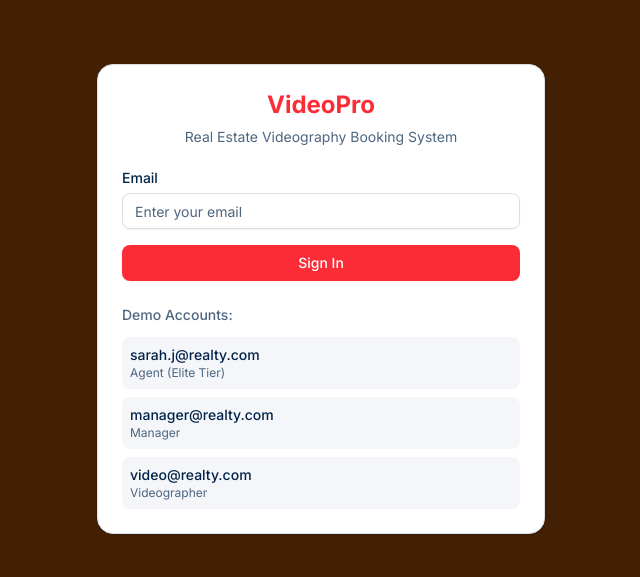
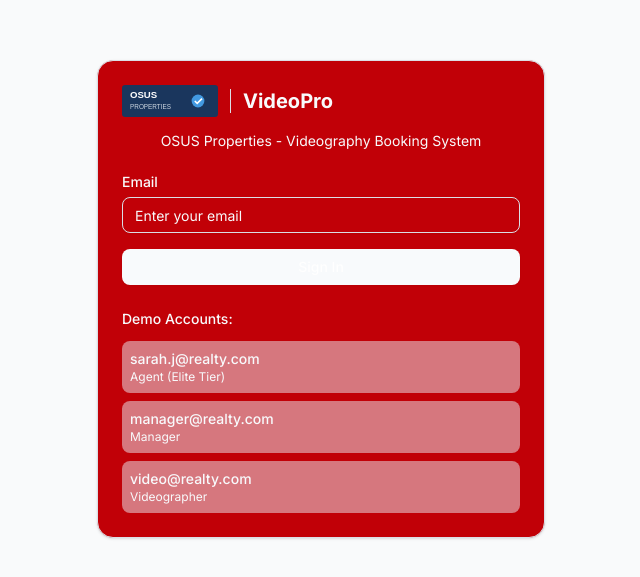
Before and after one commit to renbran/real-estate-videogra, a React (Vite) app: page / in a window 1280 px wide. Shown: the part 101-678 px from the top of the page, without its empty margins (319-959 px from the left). Built offline with nearby package versions, Linux system fonts and the light colour scheme.

Commit message:
Generated by Spark: https://osusproperties.com/wp-content/uploads/2025/02/OSUS-logotype-2.png

```diff
--- a/index.html
+++ b/index.html
@@ -4,7 +4,7 @@
 <head>
     <meta charset="UTF-8" />
     <meta name="viewport" content="width=device-width, initial-scale=1.0" />
-    <title>VideoPro - Real Estate Videography Booking</title>
+    <title>OSUS Properties - VideoPro Booking System</title>
     <link rel="preconnect" href="https://fonts.googleapis.com">
     <link rel="preconnect" href="https://fonts.gstatic.com" crossorigin>
     <link href="https://fonts.googleapis.com/css2?family=Inter:wght@400;500;600;700&display=swap" rel="stylesheet">
--- a/src/App.tsx
+++ b/src/App.tsx
@@ -7,6 +7,7 @@ import { ManagerDashboard } from '@/components/dashboard/ManagerDashboard'
 import { VideographerDashboard } from '@/components/dashboard/VideographerDashboard'
 import { User } from '@/lib/types'
 import { getCurrentUser } from '@/lib/auth'
+import { OSUSLogo } from '@/components/branding/OSUSLogo'
 
 function App() {
   const [currentUser, setCurrentUser] = useState<User | null>(null)
@@ -47,7 +48,7 @@ function App() {
     return (
       <div className="min-h-screen bg-background flex items-center justify-center">
         <div className="text-center">
-          <div className="text-xl font-bold text-primary mb-2">VideoPro</div>
+          <OSUSLogo size="lg" className="mb-4" />
           <div className="text-sm text-muted-foreground">Loading...</div>
         </div>
       </div>
--- a/src/components/auth/LoginForm.tsx
+++ b/src/components/auth/LoginForm.tsx
@@ -5,6 +5,7 @@ import { Label } from '@/components/ui/label'
 import { Card, CardContent, CardDescription, CardHeader, CardTitle } from '@/components/ui/card'
 import { authenticateUser, setCurrentUser } from '@/lib/auth'
 import { User } from '@/lib/types'
+import { OSUSLogo } from '@/components/branding/OSUSLogo'
 
 interface LoginFormProps {
   onLogin: (user: User) => void
@@ -45,9 +46,9 @@ export function LoginForm({ onLogin }: LoginFormProps) {
     <div className="min-h-screen bg-background flex items-center justify-center p-4">
       <Card className="w-full max-w-md">
         <CardHeader className="text-center">
-          <CardTitle className="text-2xl font-bold text-primary">VideoPro</CardTitle>
+          <OSUSLogo size="md" className="mb-2" />
           <CardDescription>
-            Real Estate Videography Booking System
+            OSUS Properties - Videography Booking System
           </CardDescription>
         </CardHeader>
         <CardContent>
--- /dev/null
+++ b/src/components/branding/OSUSLogo.tsx
@@ -0,0 +1,39 @@
+import osusLogo from '@/assets/images/osus-logo.svg'
+
+interface OSUSLogoProps {
+  className?: string
+  size?: 'sm' | 'md' | 'lg'
+  showText?: boolean
+}
+
+export function OSUSLogo({ className = '', size = 'md', showText = true }: OSUSLogoProps) {
+  const sizeClasses = {
+    sm: 'h-6',
+    md: 'h-8',
+    lg: 'h-12'
+  }
+
+  if (showText) {
+    return (
+      <div className={`flex items-center gap-3 ${className}`}>
+        <img
+          src={osusLogo}
+          alt="OSUS Properties"
+          className={`w-auto ${sizeClasses[size]}`}
+        />
+        <div className="h-6 w-px bg-border"></div>
+        <div className={`font-bold text-primary ${size === 'lg' ? 'text-2xl' : size === 'md' ? 'text-xl' : 'text-lg'}`}>
+          VideoPro
+        </div>
+      </div>
+    )
+  }
+
+  return (
+    <img
+      src={osusLogo}
+      alt="OSUS Properties"
+      className={`w-auto ${sizeClasses[size]} ${className}`}
+    />
+  )
+}
--- a/src/components/navigation/Header.tsx
+++ b/src/components/navigation/Header.tsx
@@ -3,6 +3,7 @@ import { Badge } from '@/components/ui/badge'
 import { SignOut, User } from '@phosphor-icons/react'
 import { User as UserType } from '@/lib/types'
 import { logout } from '@/lib/auth'
+import { OSUSLogo } from '@/components/branding/OSUSLogo'
 
 interface HeaderProps {
   user: UserType
@@ -34,7 +35,7 @@ export function Header({ user, onLogout }: HeaderProps) {
     <header className="border-b bg-card">
       <div className="flex h-16 items-center justify-between px-6">
         <div className="flex items-center gap-4">
-          <h1 className="text-xl font-bold text-primary">VideoPro</h1>
+          <OSUSLogo size="md" />
         </div>
 
         <div className="flex items-center gap-4">
--- a/src/index.css
+++ b/src/index.css
@@ -8,25 +8,25 @@
 }
 
 :root {
-  --background: oklch(28.6% 0.066 53.813);
+  --background: oklch(98.5% 0.002 247.839);
   --foreground: oklch(98.4% 0.003 247.858);
-  --card: oklch(1 0 0);
-  --card-foreground: oklch(0.25 0.08 250);
+  --card: oklch(50.5% 0.213 27.518);
+  --card-foreground: oklch(98.4% 0.003 247.858);
   --popover: oklch(1 0 0);
-  --popover-foreground: oklch(0.25 0.08 250);
-  --primary: oklch(63.7% 0.237 25.331);
+  --popover-foreground: oklch(98.4% 0.003 247.858);
+  --primary: oklch(98.4% 0.003 247.858);
   --primary-foreground: oklch(1 0 0);
   --secondary: oklch(79.5% 0.184 86.047);
   --secondary-foreground: oklch(98.4% 0.003 247.858);
   --muted: oklch(0.95 0.01 270);
-  --muted-foreground: oklch(0.5 0.05 250);
-  --accent: oklch(57.7% 0.245 27.325);
+  --muted-foreground: oklch(98.4% 0.003 247.858);
+  --accent: oklch(87.9% 0.169 91.605);
   --accent-foreground: oklch(98.4% 0.003 247.858);
   --destructive: oklch(0.65 0.2 25);
   --destructive-foreground: oklch(1 0 0);
   --border: oklch(0.9 0.01 270);
   --input: oklch(0.9 0.01 270);
-  --ring: oklch(0.55 0.15 250);
+  --ring: oklch(50.5% 0.213 27.518);
   --radius: 0.5rem;
 }
 
```
Also changed, not shown: src/assets/images/osus-logo.png (added), src/assets/images/osus-logo.svg (added).
